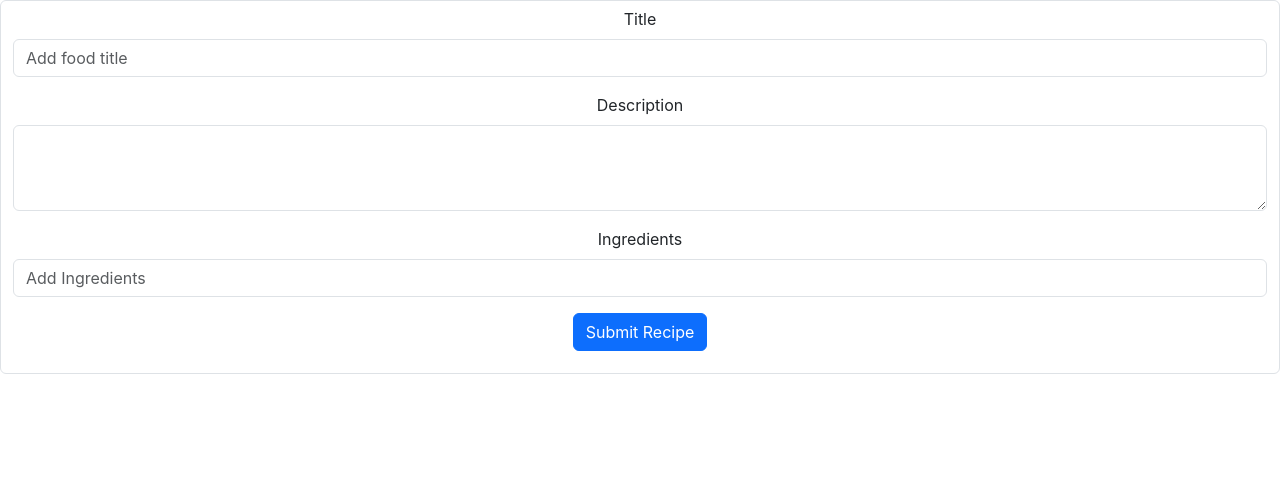
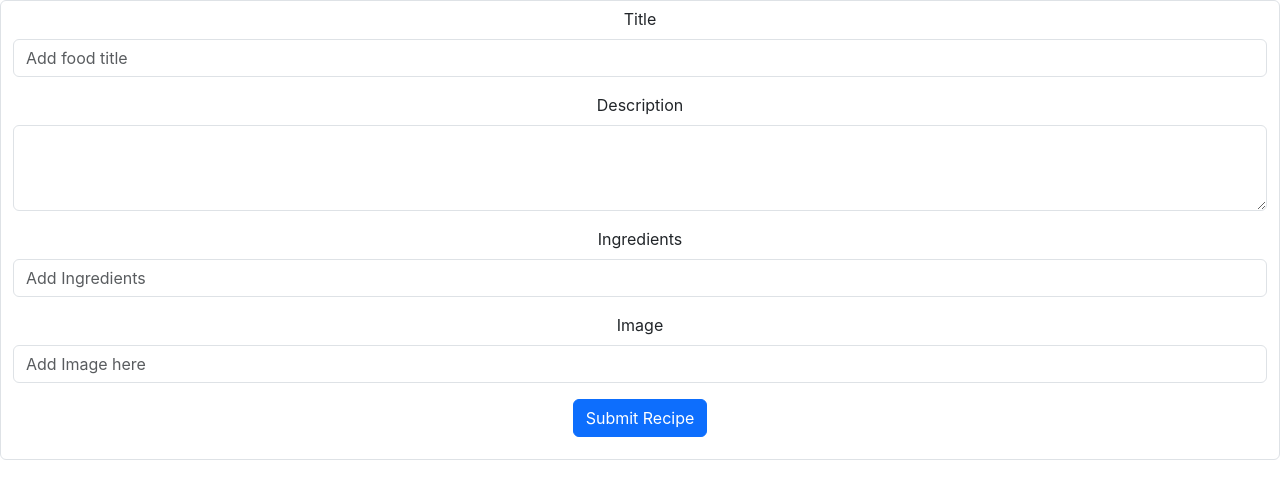
Before and after one commit to ray-nay/my-meal-recipe-app, a React (Create React App) app: page / in a window 1280 px wide. Shown: the top 498 px of the page. Built offline with nearby package versions, Linux system fonts and the light colour scheme.

Commit message:
Create post request

```diff
--- a/db.json
+++ b/db.json
@@ -1,3 +1,18 @@
 {
-    "meals": []
+  "meals": [
+    {
+      "title": "Matoke",
+      "description": "ewiu3u3432ih23oi",
+      "ingredients": "Flour, water.",
+      "image": "https://www.themealdb.com/images/media/meals/58oia61564916529.jpg",
+      "id": 1
+    },
+    {
+      "title": "Matoke",
+      "description": "ewiu3u3432ih23oi",
+      "ingredients": "Flour, water.",
+      "image": "https://www.themealdb.com/images/media/meals/58oia61564916529.jpg",
+      "id": 2
+    }
+  ]
 }
--- a/src/Components/Form.js
+++ b/src/Components/Form.js
@@ -5,6 +5,7 @@ export default function Form() {
     title: "",
     description: "",
     ingredients: "",
+    image:""
   });
 
   function handleChange(e) {
@@ -14,7 +15,18 @@ export default function Form() {
   }
   function handleSubmit(e){
     (e).preventDefault()
-    console.log(formData)
+    // console.log(formData)
+    fetch ('http://localhost:3000/meals', {
+        method: "POST",
+        headers: {
+            "Content-Type":"application/json",
+        },
+        body: JSON.stringify(formData)
+    })
+    .then((res)=> res.json())
+    .then((data)=> console.log(data))
+
+
   }
   return (
     <div>
@@ -57,6 +69,19 @@ export default function Form() {
             name="ingredients"
           />
         </div>
+        <div className="mb-3">
+          <label htmlFor="image" className="form-label">
+            Image
+          </label>
+          <input
+            onChange={handleChange}
+            type="text"
+            className="form-control"
+            id="image"
+            placeholder="Add Image here"
+            name="image"
+          />
+        </div>
         <div className="col-auto">
           <button type="submit" className="btn btn-primary mb-3">
             Submit Recipe
```
